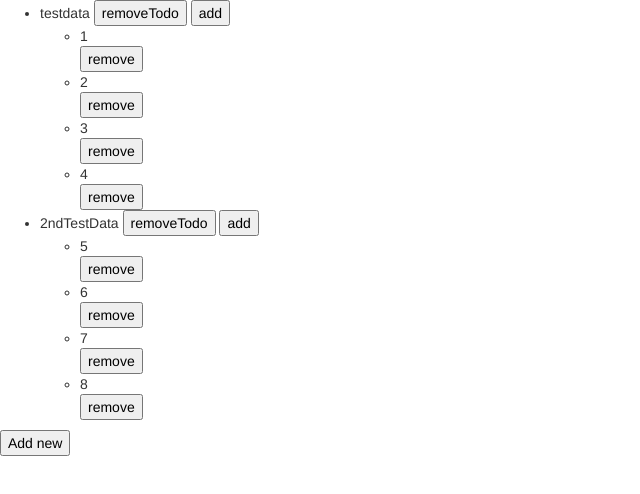
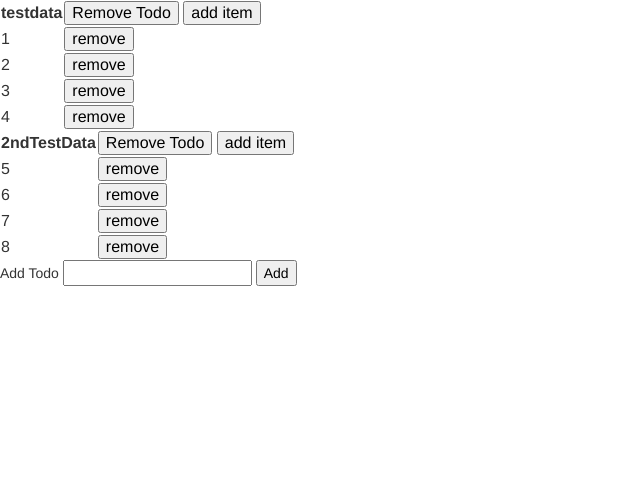
Before and after one commit to mwickman/nodeKnockout_practice, a website: page index.html in a window 1280 px wide. Shown: the whole page, without its empty margins (0-640 px from the left). Drawn offline with nearby package versions, Linux system fonts and the light colour scheme.

Commit message:
can add and remove items

```diff
--- a/index.html
+++ b/index.html
@@ -6,18 +6,29 @@
 </head>
 
 <body>
- <ul data-bind="foreach: todo" >
-  <li>
-    <span data-bind = "text: title"></span>
-    <button data-bind = "click: $parent.removeTodo">removeTodo</button>
-    <button data-bind = "click: addItem">add</button>
-    <ul data-bind="foreach: items">
-      <li data-bind="text: $data"></li>
-      <button data-bind="click: $parent.removeItem">remove</button>
-    </ul>
-  </li>
- </ul>
- <button data-bind="click: addTodo">Add new</button>
+  <!-- ko foreach: todo -->
+  <table >
+    <tr>
+      <th data-bind = "text: title"/>
+        <td>
+          <button data-bind = "click: $parent.removeTodo">Remove Todo</button>
+          <button data-bind = "click: addItem">add item</button>
+        </td>
+      </th>
+    </tr>
+    <!-- ko foreach: items -->
+    <tr>
+        <td data-bind="text: $data"/>
+        <td><button data-bind="click: $parent.removeItem">remove</button></td>
+    </tr>
+    <!-- /ko -->
+  </table>
+  <!-- /ko -->
+  <form data-bind="submit: addTodo">
+    Add Todo
+    <input data-bind="value: todoToAdd"></input>
+    <button type="submit">Add</button>
+  </form>
 </body>
 
 
@@ -31,22 +42,25 @@
   this.addItem = function() {
     self.items.push(this);
   }
-  this.removeItem = function() {
-    console.log("got here");
-    self.items.remove(this);
+  this.removeItem = function(item) {
+    self.items.remove(item);
   }
  }
 
 //test data of viewModel
 function TodosViewModel() {
   var self = this;
+  this.todoToAdd = ko.observable("");
   this.todo = ko.observableArray([
     new Todo("testdata", [1,2,3,4]),
     new Todo("2ndTestData", [5,6,7,8])
   ]);
 
-  this.addTodo = function(title, items){
-    self.todo.push(new Todo("newtodo", ["item1","item2"]));
+  this.addTodo = function(){
+    if (self.todoToAdd() != "") {
+      self.todo.push(new Todo(self.todoToAdd()));
+      self.todoToAdd("");
+    }
   }
 
   this.removeTodo = function(){
```
Also changed, not shown: test.html (+2 -3 lines).
